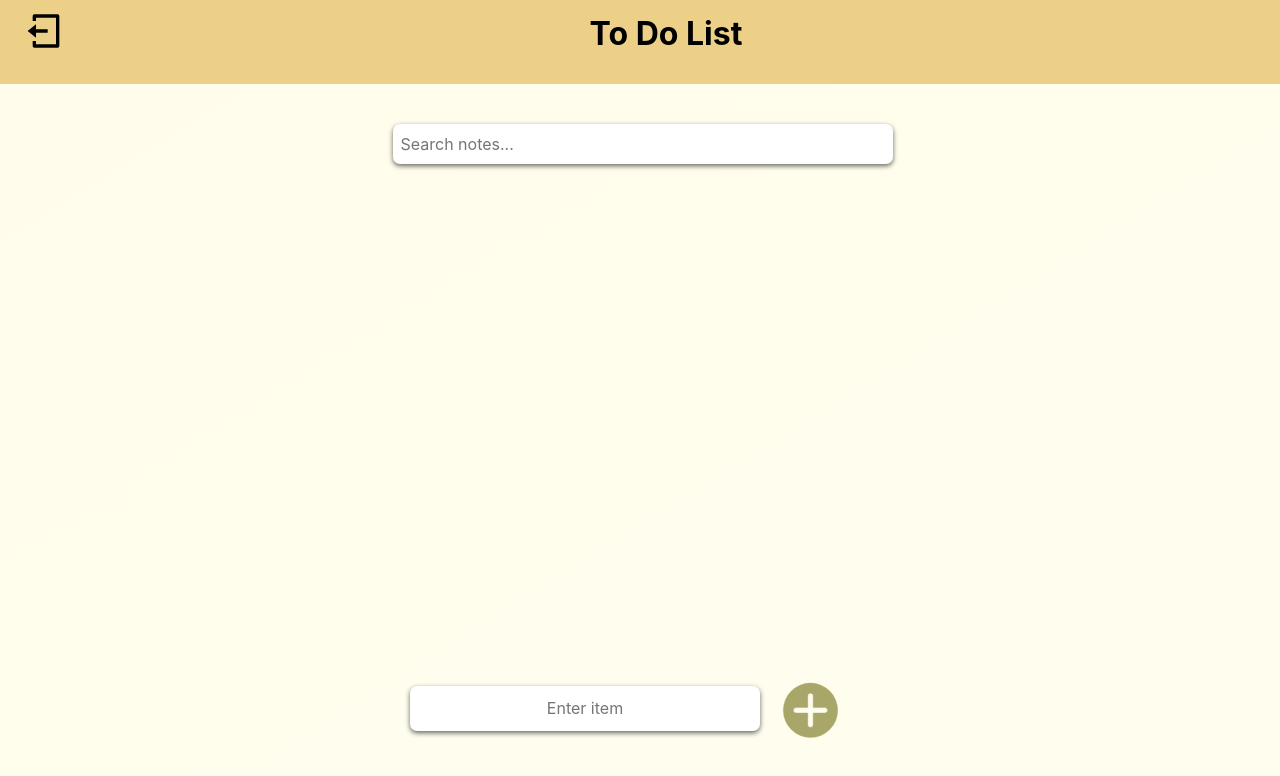
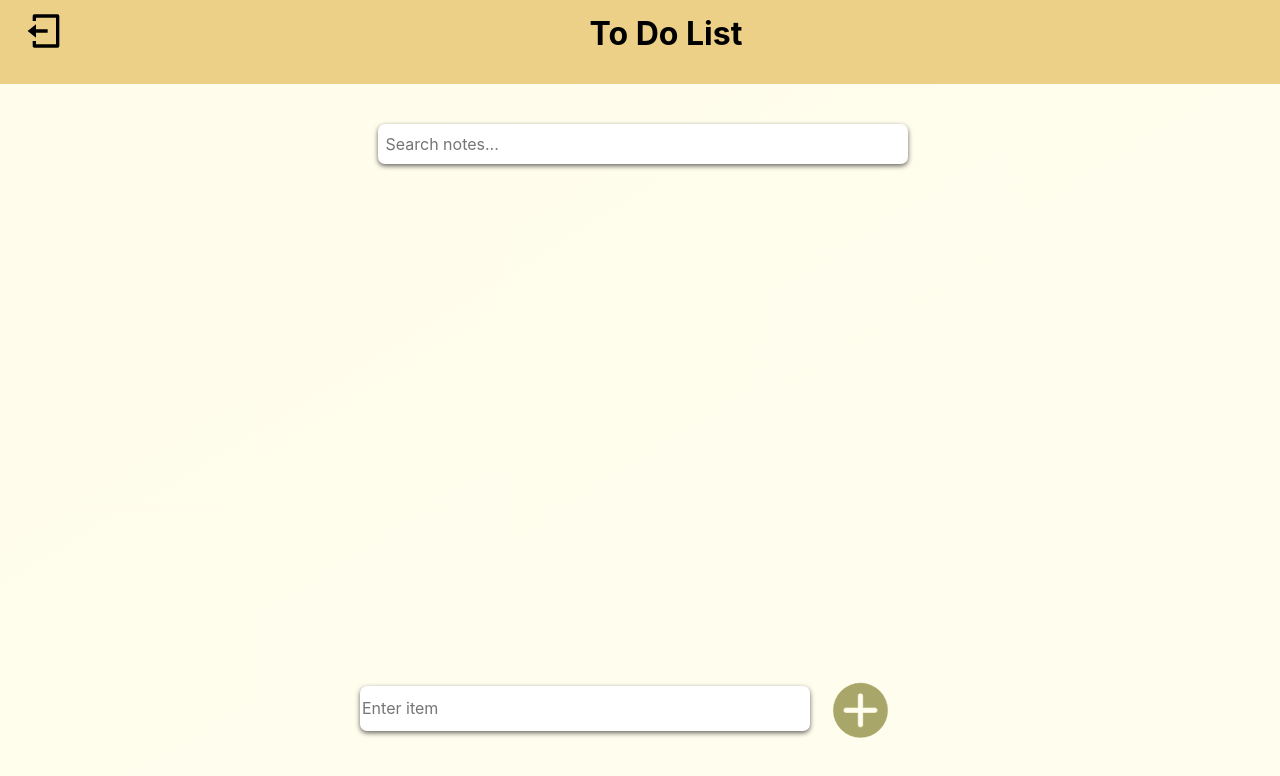
Before and after one commit to Siddhant-nx/react_todo_frontend, a React (Create React App) app in the folder todo/: page /Home in a window 1280 px wide. Shown: the top 776 px of the page. Built offline with nearby package versions, Linux system fonts and the light colour scheme.

Commit message:
search-add button

```diff
--- a/todo/src/App.css
+++ b/todo/src/App.css
@@ -410,7 +410,7 @@ body{
   border: none;
   color: rgb(0, 0, 0);
   border-radius: 7px;
-  width: 500px;
+  width: 530px;
   padding: 8px;
   margin: 15px;
   margin-bottom: 1px;
@@ -419,14 +419,16 @@ body{
 }
 .create-div2{
 text-align: center;
+justify-content: center;
 align-items: center;
 height: 45px;
 margin-bottom: 50px;
 position: sticky;
 margin-top: 2px;
+
 }
  .create-div{
-  text-align: center;
+  /* text-align: center; */
   align-items: center;
   height: 45px;
   margin-bottom: 50px;
@@ -435,7 +437,7 @@ margin-top: 2px;
   border: none;
   border-radius: 7px;
   box-shadow: 0px 2px 5px 0px rgba(0, 0, 0, 0.6);
-  width: 350px;
+  width: 450px;
  }
 
  .add-button{
```
